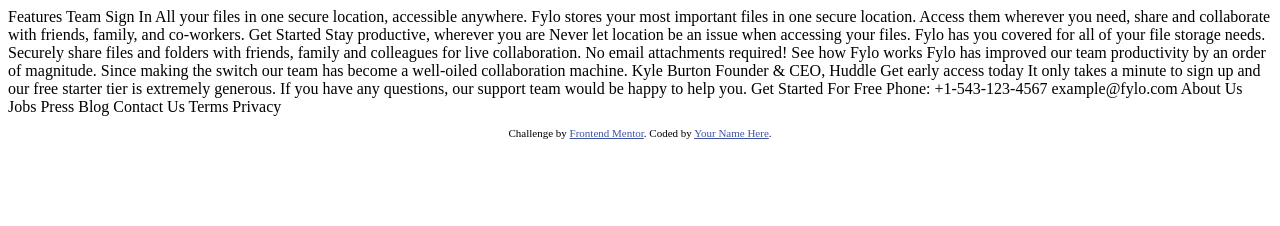
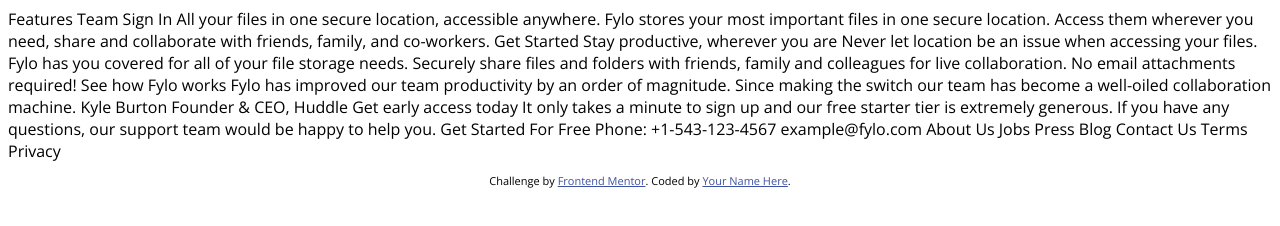
Before and after one commit to abe-m1/fylo-landing-page-with-two-column-layout, a website: page index.html in a window 1280 px wide. Drawn offline with nearby package versions, Linux system fonts and the light colour scheme.

Commit message:
import font

```diff
--- a/scss/main.scss
+++ b/scss/main.scss
@@ -1,3 +1,10 @@
+@import url('https://fonts.googleapis.com/css2?family=Raleway:wght@400;700&display=swap');
+@import url('https://fonts.googleapis.com/css2?family=Open+Sans:wght@400;700&display=swap');
+
+body {
+  font-family: 'Open Sans', sans-serif;
+}
+
 .attribution {
   font-size: 11px;
   text-align: center;
```
Also changed, not shown: css/style.css.
